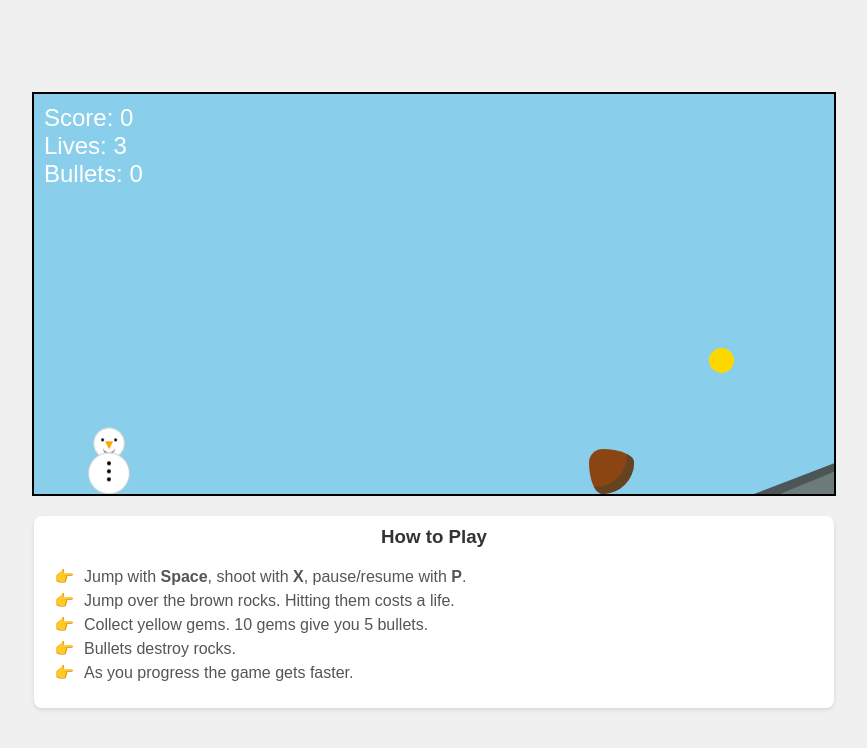
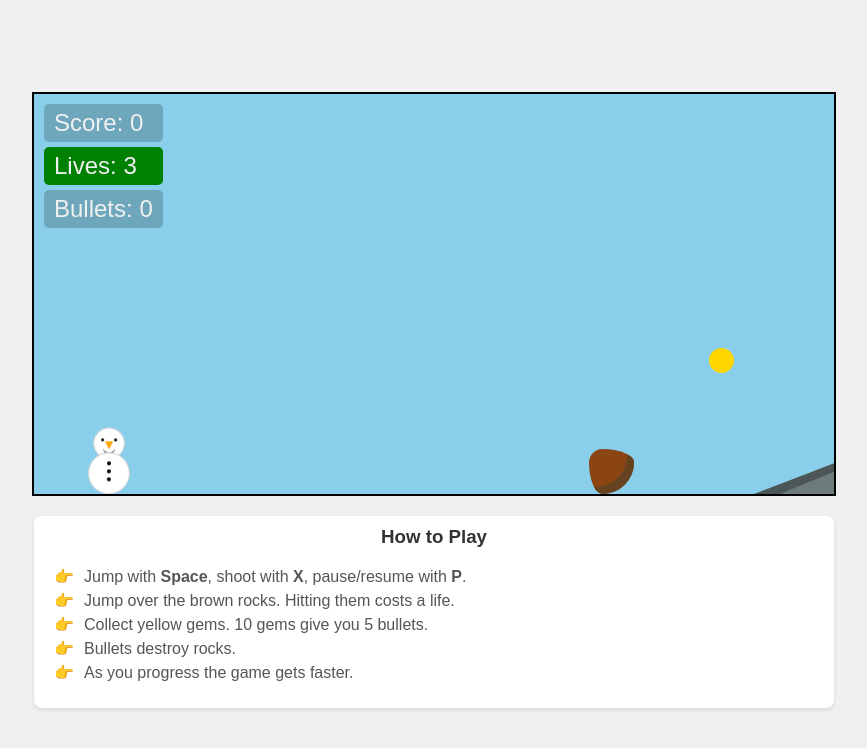
Before and after one commit to antonrd/web-games-collection, a plain HTML site: page jumping-guy/jumping-guy.html in a window 1280 px wide. Both pictures are taken after a click on the button "Start New Game". Shown: the whole page, without its empty margins (206-1073 px from the left). Drawn offline with Linux system fonts and the light colour scheme.

Commit message:
Make the life and bullet counters more informative through colors.

```diff
--- a/jumping-guy/jumping-guy.html
+++ b/jumping-guy/jumping-guy.html
@@ -234,6 +234,14 @@
             font-size: 24px;
             color: white;
         }
+        #score-board > div {
+            padding: 5px 10px;
+            border-radius: 5px;
+            margin-bottom: 5px;
+            background-color: rgba(0, 0, 0, 0.2);
+            color: #f0f0f0;
+            transition: background-color 0.3s ease;
+        }
         #instructions {
             margin-top: 20px;
             padding: 10px 20px;
@@ -453,7 +461,7 @@
 
     function shoot() {
         bullets--;
-        bulletsDisplay.textContent = bullets;
+        updateBulletsDisplay();
 
         const bullet = document.createElement('div');
         bullet.classList.add('bullet');
@@ -711,7 +719,7 @@
 
     function loseLife() {
         lives--;
-        livesDisplay.textContent = lives;
+        updateLivesDisplay();
         if (lives <= 0) {
             gameOver = true;
             clearTimeout(obstacleTimerId);
@@ -730,8 +738,32 @@
 
         if (gemCounterForBullets >= 10) {
             bullets += 5;
-            bulletsDisplay.textContent = bullets;
+            updateBulletsDisplay();
             gemCounterForBullets = 0;
+        }
+    }
+
+    function updateBulletsDisplay() {
+        bulletsDisplay.textContent = bullets;
+        bulletsDisplay.parentElement.style.backgroundColor = bullets > 0 ? 'lightcoral' : 'rgba(0, 0, 0, 0.2)';
+    }
+
+    function updateLivesDisplay() {
+        livesDisplay.textContent = lives;
+        const livesContainer = livesDisplay.parentElement;
+        switch(lives) {
+            case 3:
+                livesContainer.style.backgroundColor = 'green';
+                break;
+            case 2:
+                livesContainer.style.backgroundColor = 'orange';
+                break;
+            case 1:
+                livesContainer.style.backgroundColor = 'lightcoral';
+                break;
+            default:
+                livesContainer.style.backgroundColor = 'darkred';
+                break;
         }
     }
 
@@ -755,6 +787,19 @@
         menuTitle.textContent = title;
         resumeBtn.style.display = showResume ? 'block' : 'none';
         menu.style.display = 'block';
+
+        scoreDisplay.textContent = score;
+        updateLivesDisplay();
+        updateBulletsDisplay();
+
+        // Reset score background, as it doesn't have its own update function
+        scoreDisplay.parentElement.style.backgroundColor = 'rgba(0, 0, 0, 0.2)';
+
+        skyLightness = 73;
+        lightnessDirection = -1;
+        gameContainer.style.backgroundColor = `hsl(197, 71%, ${skyLightness}%)`;
+
+        gameContainer.classList.remove('paused');
     }
 
     function resetGame() {
@@ -780,8 +825,11 @@
         isPDown = false;
 
         scoreDisplay.textContent = score;
-        livesDisplay.textContent = lives;
-        bulletsDisplay.textContent = bullets;
+        updateLivesDisplay();
+        updateBulletsDisplay();
+
+        // Reset score background, as it doesn't have its own update function
+        scoreDisplay.parentElement.style.backgroundColor = 'rgba(0, 0, 0, 0.2)';
 
         skyLightness = 73;
         lightnessDirection = -1;
```
